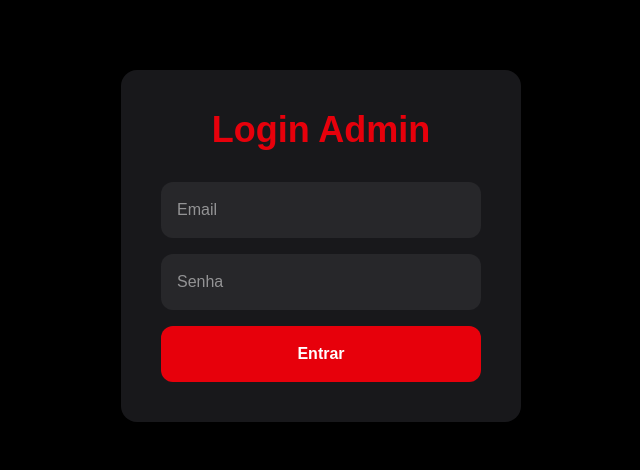
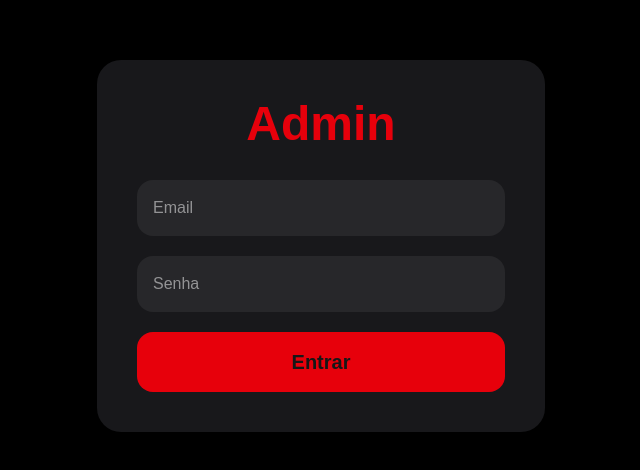
Before and after one commit to corexar405-sudo/acougue-system, a Next.js app: page /login in a window 1280 px wide. Shown: the part 154-624 px from the top of the page, without its empty margins (319-959 px from the left). Built offline with nearby package versions, Linux system fonts and the light colour scheme.

Commit message:
login admin

```diff
--- a/app/login/page.tsx
+++ b/app/login/page.tsx
@@ -5,19 +5,21 @@ import { supabase } from "../../lib/supabase"
 import { useRouter } from "next/navigation"
 
 export default function Login() {
+
+  const router = useRouter()
+
   const [email, setEmail] = useState("")
   const [senha, setSenha] = useState("")
 
-  const router = useRouter()
+  async function fazerLogin() {
 
-  async function fazerLogin() {
     const { error } = await supabase.auth.signInWithPassword({
       email,
       password: senha,
     })
 
     if (error) {
-      alert("Email ou senha inválidos")
+      alert("Login inválido")
       return
     }
 
@@ -25,37 +27,55 @@ export default function Login() {
   }
 
   return (
-    <main className="min-h-screen bg-black flex items-center justify-center">
-      <div className="bg-zinc-900 p-10 rounded-2xl w-[400px]">
-        <h1 className="text-4xl font-bold text-red-600 mb-8 text-center">
-          Login Admin
+    <main className="min-h-screen bg-black flex items-center justify-center p-6">
+
+      <div className="bg-zinc-900 p-10 rounded-3xl w-full max-w-md">
+
+        <h1 className="text-5xl font-black text-red-600 mb-8 text-center">
+          Admin
         </h1>
 
-        <div className="space-y-4">
+        <div className="space-y-5">
+
           <input
             type="email"
             placeholder="Email"
             value={email}
-            onChange={(e) => setEmail(e.target.value)}
-            className="bg-zinc-800 p-4 rounded-xl w-full text-white"
+            onChange={(e) =>
+              setEmail(e.target.value)
+            }
+            className="w-full bg-zinc-800 p-4 rounded-2xl text-white"
           />
 
           <input
             type="password"
             placeholder="Senha"
             value={senha}
-            onChange={(e) => setSenha(e.target.value)}
-            className="bg-zinc-800 p-4 rounded-xl w-full text-white"
+            onChange={(e) =>
+              setSenha(e.target.value)
+            }
+            className="w-full bg-zinc-800 p-4 rounded-2xl text-white"
           />
 
           <button
             onClick={fazerLogin}
-            className="bg-red-600 w-full py-4 rounded-xl font-bold text-white"
+            className="
+              bg-red-600
+              hover:bg-red-700
+              w-full
+              py-4
+              rounded-2xl
+              font-black
+              text-xl
+            "
           >
             Entrar
           </button>
+
         </div>
+
       </div>
+
     </main>
   )
 }
```
